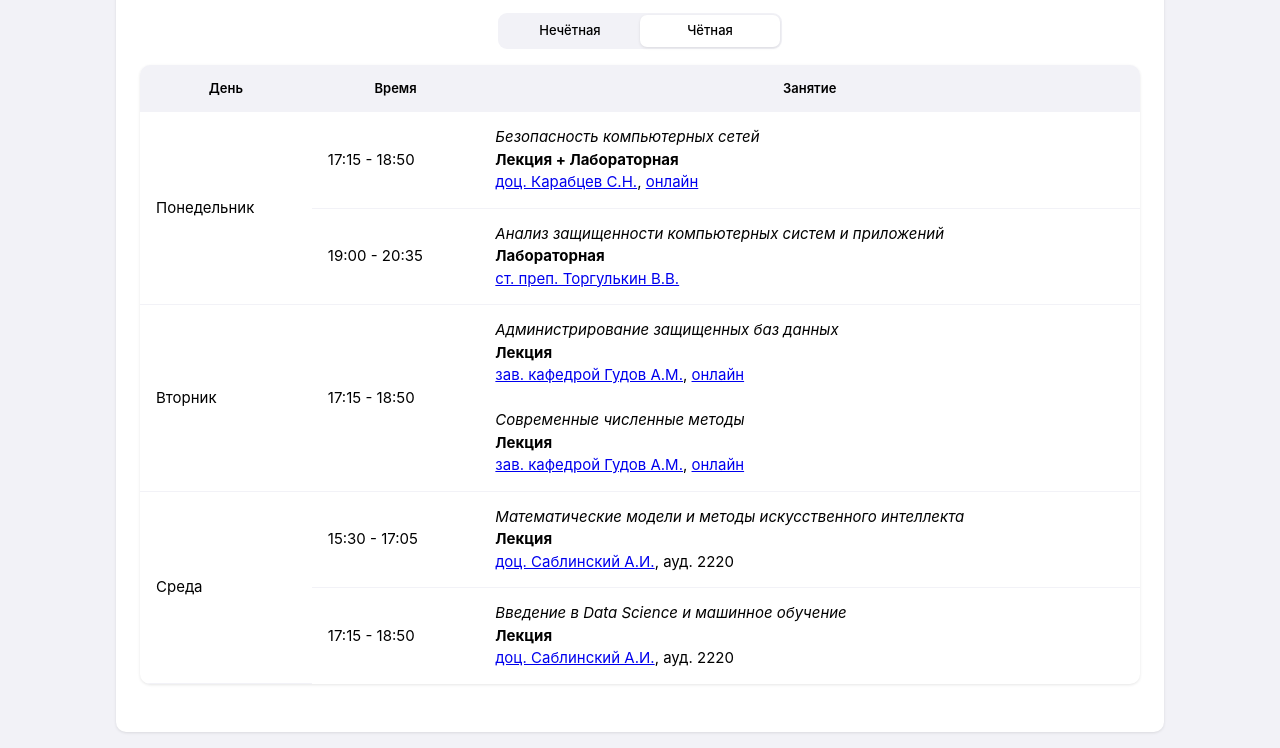
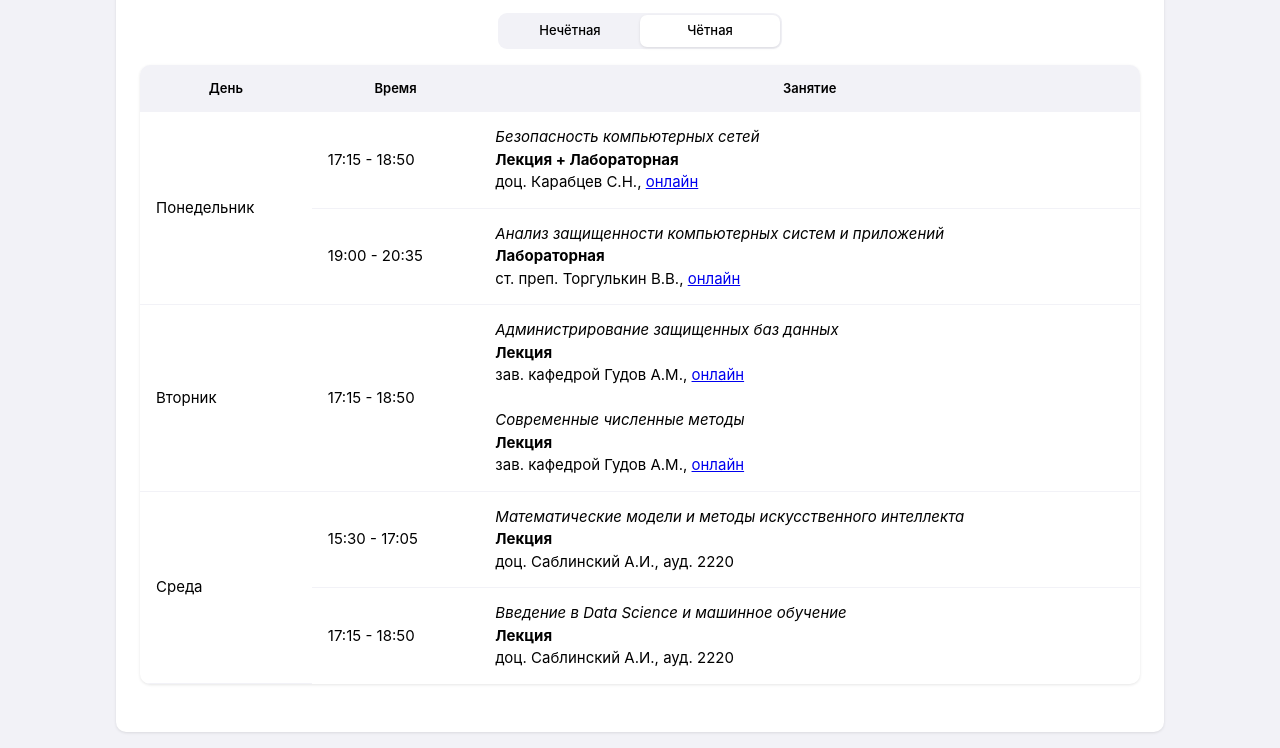
Before and after one commit to mknm-241/mknm-241.github.io, a plain HTML site: page index.html in a window 1280 px wide. Shown: the part 123-871 px from the top of the page. Drawn offline with Linux system fonts and the light colour scheme.

Commit message:
Update index.html

```diff
--- a/index.html
+++ b/index.html
@@ -32,29 +32,29 @@
                     <tr>
                         <td rowspan="2">Понедельник</td>
                         <td>17:15 - 18:50</td>
-                        <td><em>Безопасность компьютерных сетей</em> <br> <strong>Лекция + Лабораторная</strong> <br> <a href="mailto:skarab@kemsu.ru">доц. Карабцев С.Н.</a>, <a href="https://bbb.kemsu.ru/b/6vx-3s8-jrp-5cy" target="_blank">онлайн</a></td>
+                        <td><em>Безопасность компьютерных сетей</em> <br> <strong>Лекция + Лабораторная</strong> <br> доц. Карабцев С.Н., <a href="https://bbb.kemsu.ru/b/6vx-3s8-jrp-5cy" target="_blank">онлайн</a></td>
                     </tr>
                     <tr>
                         <td>19:00 - 20:35</td>
-                        <td><em>Анализ защищенности компьютерных систем и приложений</em> <br> <strong>Лабораторная</strong> <br> <a href="mailto:torgulkin@kemsu.ru">ст. преп. Торгулькин В.В.</a></td>
+                        <td><em>Анализ защищенности компьютерных систем и приложений</em> <br> <strong>Лабораторная</strong> <br> ст. преп. Торгулькин В.В., <a href="https://bbb.kemsu.ru/b/adm-dao-8lw-i1t" target="_blank">онлайн</a></td>
                     </tr>
                     <tr>
                         <td>Вторник</td>
                         <td>17:15 - 18:50</td>
                         <td>
-                            <em>Администрирование защищенных баз данных</em> <br> <strong>Лекция</strong> <br> <a href="mailto:good@kemsu.ru">зав. кафедрой Гудов А.М.</a>, <a href="https://bbb.kemsu.ru/b/nt9-332-k4x-2pe" target="_blank">онлайн</a>
+                            <em>Администрирование защищенных баз данных</em> <br> <strong>Лекция</strong> <br> зав. кафедрой Гудов А.М., <a href="https://bbb.kemsu.ru/b/nt9-332-k4x-2pe" target="_blank">онлайн</a>
                             <br><br>
-                            <em>Современные численные методы</em> <br> <strong>Лекция</strong> <br> <a href="mailto:good@kemsu.ru">зав. кафедрой Гудов А.М.</a>, <a href="https://bbb.kemsu.ru/b/nt9-332-k4x-2pe" target="_blank">онлайн</a>
+                            <em>Современные численные методы</em> <br> <strong>Лекция</strong> <br> зав. кафедрой Гудов А.М., <a href="https://bbb.kemsu.ru/b/nt9-332-k4x-2pe" target="_blank">онлайн</a>
                         </td>
                     </tr>
                     <tr>
                         <td rowspan="2">Среда</td>
                         <td>15:30 - 17:05</td>
-                        <td><em>Математические модели и методы искусственного интеллекта</em> <br> <strong>Лекция</strong> <br> <a href="mailto:sablinsky.a.i@gmail.com">доц. Саблинский А.И.</a>, ауд. 2220</td>
+                        <td><em>Математические модели и методы искусственного интеллекта</em> <br> <strong>Лекция</strong> <br> доц. Саблинский А.И., ауд. 2220</td>
                     </tr>
                     <tr>
                         <td>17:15 - 18:50</td>
-                        <td><em>Введение в Data Science и машинное обучение</em> <br> <strong>Лекция</strong> <br> <a href="mailto:sablinsky.a.i@gmail.com">доц. Саблинский А.И.</a>, ауд. 2220</td>
+                        <td><em>Введение в Data Science и машинное обучение</em> <br> <strong>Лекция</strong> <br> доц. Саблинский А.И., ауд. 2220</td>
                     </tr>
                 </tbody>
             </table>
@@ -73,29 +73,29 @@
                     <tr>
                         <td rowspan="2">Понедельник</td>
                         <td>17:15 - 18:50</td>
-                        <td><em>Безопасность компьютерных сетей</em> <br> <strong>Лекция + Лабораторная</strong> <br> <a href="mailto:skarab@kemsu.ru">доц. Карабцев С.Н.</a>, <a href="https://bbb.kemsu.ru/b/6vx-3s8-jrp-5cy" target="_blank">онлайн</a></td>
+                        <td><em>Безопасность компьютерных сетей</em> <br> <strong>Лекция + Лабораторная</strong> <br> доц. Карабцев С.Н., <a href="https://bbb.kemsu.ru/b/6vx-3s8-jrp-5cy" target="_blank">онлайн</a></td>
                     </tr>
                     <tr>
                         <td>19:00 - 20:35</td>
-                        <td><em>Анализ защищенности компьютерных систем и приложений</em> <br> <strong>Лекция + Лабораторная</strong> <br> <a href="mailto:torgulkin@kemsu.ru">ст. преп. Торгулькин В.В.</a>, <a href="https://bbb.kemsu.ru/b/adm-dao-8lw-i1t" target="_blank">онлайн</a></td>
+                        <td><em>Анализ защищенности компьютерных систем и приложений</em> <br> <strong>Лекция + Лабораторная</strong> <br> ст. преп. Торгулькин В.В., <a href="https://bbb.kemsu.ru/b/adm-dao-8lw-i1t" target="_blank">онлайн</a></td>
                     </tr>
                     <tr>
                         <td>Вторник</td>
                         <td>17:15 - 18:50</td>
                         <td>
-                            <em>Администрирование защищенных баз данных</em> <br> <strong>Лабораторная</strong> <br> <a href="mailto:good@kemsu.ru">зав. кафедрой Гудов А.М.</a>, <a href="https://bbb.kemsu.ru/b/nt9-332-k4x-2pe" target="_blank">онлайн</a>
+                            <em>Администрирование защищенных баз данных</em> <br> <strong>Лабораторная</strong> <br> зав. кафедрой Гудов А.М., <a href="https://bbb.kemsu.ru/b/nt9-332-k4x-2pe" target="_blank">онлайн</a>
                             <br><br>
-                            <em>Современные численные методы</em> <br> <strong>Лабораторная</strong> <br> <a href="mailto:good@kemsu.ru">зав. кафедрой Гудов А.М.</a>, <a href="https://bbb.kemsu.ru/b/nt9-332-k4x-2pe" target="_blank">онлайн</a>
+                            <em>Современные численные методы</em> <br> <strong>Лабораторная</strong> <br> зав. кафедрой Гудов А.М., <a href="https://bbb.kemsu.ru/b/nt9-332-k4x-2pe" target="_blank">онлайн</a>
                         </td>
                     </tr>
                     <tr>
                         <td rowspan="2">Среда</td>
                         <td>15:30 - 17:05</td>
-                        <td><em>Математические модели и методы искусственного интеллекта</em> <br> <strong>Лабораторная</strong> <br> <a href="mailto:sablinsky.a.i@gmail.com">доц. Саблинский А.И.</a>, ауд. 2220</td>
+                        <td><em>Математические модели и методы искусственного интеллекта</em> <br> <strong>Лабораторная</strong> <br> доц. Саблинский А.И., ауд. 2220</td>
                     </tr>
                     <tr>
                         <td>17:15 - 18:50</td>
-                        <td><em>Введение в Data Science и машинное обучение</em> <br> <strong>Лабораторная</strong> <br> <a href="mailto:sablinsky.a.i@gmail.com">доц. Саблинский А.И.</a>, ауд. 2220</td>
+                        <td><em>Введение в Data Science и машинное обучение</em> <br> <strong>Лабораторная</strong> <br> доц. Саблинский А.И., ауд. 2220</td>
                     </tr>
                 </tbody>
             </table>
```
